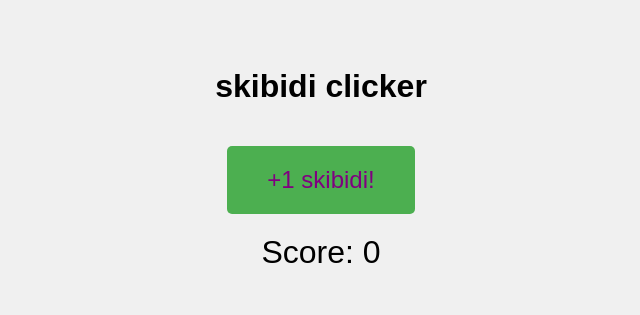
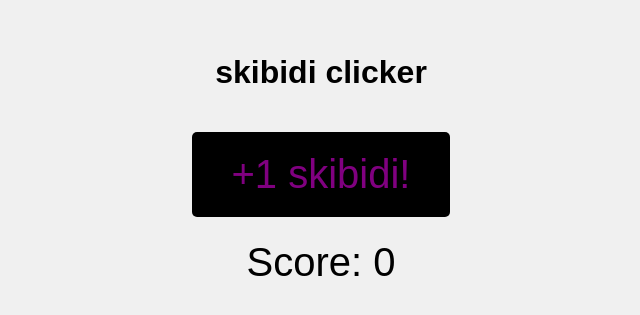
Before and after one commit to SoggyWaffles1/skibidi.github.io, a plain HTML site: page index.html in a window 1280 px wide. Shown: the part 249-564 px from the top of the page, without its empty margins (319-959 px from the left). Drawn offline with Linux system fonts and the light colour scheme.

Commit message:
Update index.html

```diff
--- a/index.html
+++ b/index.html
@@ -16,17 +16,17 @@
         }
         #gameButton {
             padding: 20px 40px;
-            font-size: 24px;
+            font-size: 40px;
             cursor: pointer;
-            background-color: #4CAF50;
+            background-color: #000000;
             color: purple;
             border: purple;
             border-radius: 5px;
             margin-top: 20px;
         }
         #score {
-            font-size: 32px;
-            margin-top: 20px;
+            font-size: 40px;
+            margin-top: 23px;
         }
     </style>
 </head>
```
